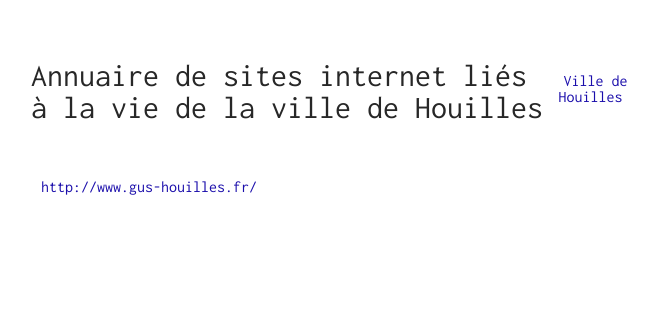
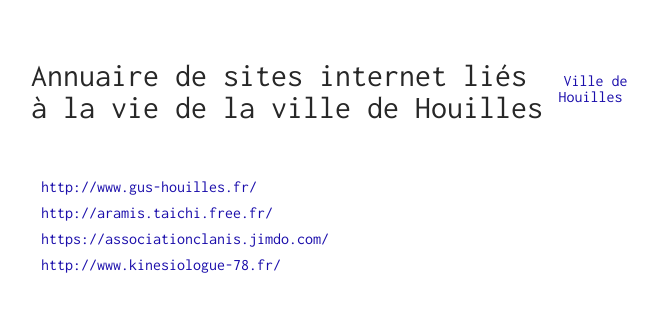
Before and after one commit to houilles/annuaire-sites-internet, a Jekyll site: the page built from index.html, in a window 1280 px wide. Shown: the top 312 px of the page, without its empty margins (309-967 px from the left). Built offline with Jekyll 4.4.1, drawn with Linux system fonts in a browser that asks for light colours; part of the change alters nothing that is shown.

Commit message:
Update links.yml

```diff
--- a/_data/links.yml
+++ b/_data/links.yml
@@ -1 +1,4 @@
 - url: http://www.gus-houilles.fr/
+- url: http://aramis.taichi.free.fr/
+- url: https://associationclanis.jimdo.com/
+- url: http://www.kinesiologue-78.fr/
```
